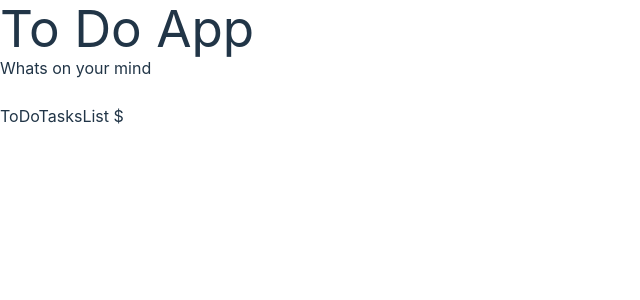
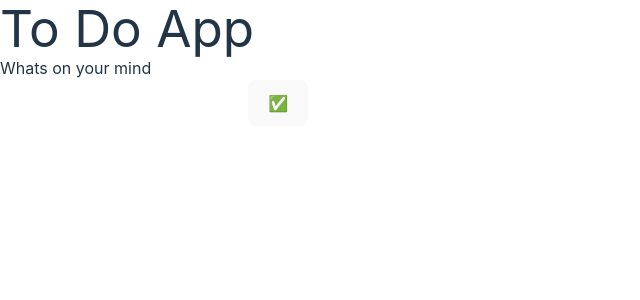
Before and after one commit to Muhammad-Taha-Qader/ToDo-List, a React (Vite) app: page / in a window 1280 px wide. Shown: the top 300 px of the page, without its empty margins (0-640 px from the left). Built offline with nearby package versions, Linux system fonts and the light colour scheme.

Commit message:
Complete To Do List Input Functionality

```diff
--- a/src/components/ToDoTasksList.jsx
+++ b/src/components/ToDoTasksList.jsx
@@ -1,7 +1,15 @@
+// import { useState } from "react"
 
-function ToDoTasksList({todoTask}) {
+function ToDoTasksList({list}) {
+    // const [list, setlist] = useState([]);
+    console.log("LIST HERE IS:")
+    console.log(list)
   return (
-    <div>ToDoTasksList ${todoTask}</div>
+    <div>
+        {list?.map((item, index) => (
+          <li key={index}>{item}</li>
+        ))}
+    </div>
   )
 }
 
--- a/src/pages/ToDoList.jsx
+++ b/src/pages/ToDoList.jsx
@@ -3,20 +3,35 @@ import Nav from "../components/Nav"
 import ToDoTasksList from "../components/ToDoTasksList";
 
 const ToDoList = () => {
-  const [todoTask, setToDoTask] = useState();
+  const [todoTask, setToDoTask] = useState('');
+  const [list, setList] = useState([]);
+
   const handleToDoTaskSetter = (e) => {
-    console.log("Setter clled");
     setToDoTask(e.target.value);
   }
+
+  const handleListSetter = () => {
+    setList([...list , todoTask]);
+    setToDoTask('');
+    console.log("Setter called vlu of list is: ");
+    console.log(list)
+
+  }
+
   return (
     <div>
         <Nav/>
         <div className="flex w-screen justify-center mt-44">
             <div className=" w-96 bg-zinc-500 flex flex-col rounded-3xl px-6">
-                <h2 className="mt-3">Whats on your mind</h2>
-                <input type="text" name="todoTask" id="todoTask"
-                       onChange={handleToDoTaskSetter} className="rounded-xl py-2 px-7"/>
-                <ToDoTasksList todoTask={todoTask}/>
+                <h2 className="my-3 text-lg font-bold text-gray-100">Whats on your mind</h2>
+                <div className="flex flex-row w-full rounded-xl border-gray-100 border-2">
+                    <input type="text" name="todoTask" id="todoTask" value={todoTask}
+                        onChange={handleToDoTaskSetter} className="rounded-xl py-4 px-7 grow"/>
+                    <button type="button" onClick={handleListSetter}>✅</button>
+                </div>
+
+
+                <ToDoTasksList list={list} className="px-6"/>
 
             </div>
         </div>
```
